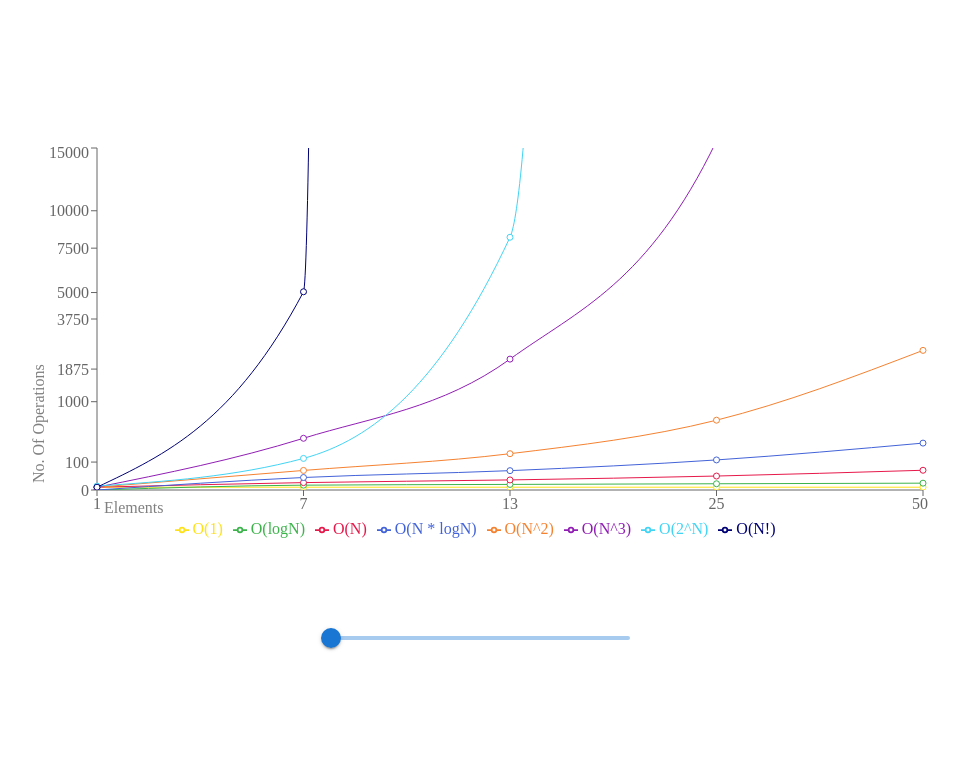
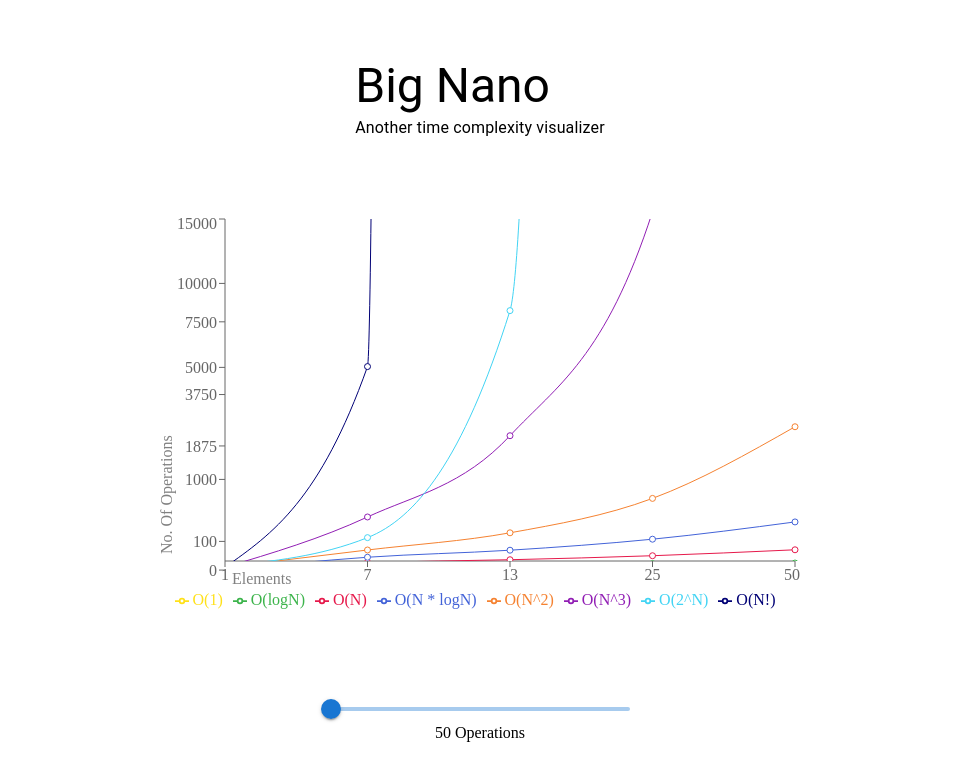
Before and after one commit to NullSploit01/time-complexity-visualizer, a React (Vite) app: page / in a window 1280 px wide. Shown: the top 780 px of the page, without its empty margins (160-1119 px from the left). Built offline with nearby package versions, Linux system fonts and the light colour scheme.

Commit message:
add components and header

```diff
--- a/src/App.tsx
+++ b/src/App.tsx
@@ -1,28 +1,26 @@
 import '~/assets/styles/index.css';
-import { Box, Slider } from '@mui/material';
+import { Box } from '@mui/material';
 import { centerBox } from '~/assets/styles/components/center-box.style';
 import Graph from '~/components/graph.component';
 import { useState } from 'react';
+import SliderInput from './components/slider.component';
+import Heading from './components/heading.component';
 
 const App = () => {
   const [_operationCount, setOperationCount] = useState<number>(50);
 
-  const handleChange = (_: Event, value: number | number[]) => {
+  const handleInputChange = (_: Event, value: number | number[]) => {
     setOperationCount(value as number);
   };
 
   return (
     <Box sx={centerBox.container}>
+      <Heading />
       <Graph operationCount={_operationCount} />
-      <Box width={300} mt={10}>
-        <Slider
-          min={10}
-          max={15000}
-          onChange={handleChange}
-          value={_operationCount}
-          valueLabelDisplay='auto'
-        />
-      </Box>
+      <SliderInput
+        operationCount={_operationCount}
+        handleInputChange={handleInputChange}
+      />
     </Box>
   );
 };
--- /dev/null
+++ b/src/assets/styles/components/header-box.style.ts
@@ -0,0 +1,13 @@
+import { SxProps } from '@mui/system';
+
+type IKey = 'container';
+
+export const headerBox: Record<IKey, SxProps> = {
+  container: {
+    display: 'flex',
+    flexDirection: 'column',
+    alignItems: 'center',
+    width: 300,
+    mt: 10,
+  },
+};
--- a/src/components/graph.component.tsx
+++ b/src/components/graph.component.tsx
@@ -10,6 +10,8 @@ import {
   Label,
 } from 'recharts';
 import {
+  MaxOperations,
+  MinOperations,
   TimeComplexities,
   TimeComplexityGraphColor,
 } from 'src/constants/time-complexity.constant';
@@ -25,7 +27,7 @@ const Graph: FC<IProps> = ({ operationCount }) => {
   const timeComplexities = getTimeComplexities(xAxisValues);
 
   return (
-    <ResponsiveContainer width='70%' height='50%'>
+    <ResponsiveContainer width='50%' height='50%'>
       <LineChart width={500} height={300} data={timeComplexities}>
         <XAxis dataKey={TimeComplexityLabels.operations}>
           <Label value='Elements' offset={7} position='insideBottomLeft' />
@@ -33,7 +35,7 @@ const Graph: FC<IProps> = ({ operationCount }) => {
         <YAxis
           scale='sqrt'
           ticks={[0, 10, 100, 1000, 1875, 3750, 5000, 7500, 10000, 15000]}
-          domain={[0, 15000]}
+          domain={[MinOperations, MaxOperations]}
           allowDataOverflow
         >
           <Label
--- /dev/null
+++ b/src/components/heading.component.tsx
@@ -0,0 +1,15 @@
+import { FC } from 'react';
+import { Box, Typography } from '@mui/material';
+
+const Heading: FC = () => {
+  return (
+    <Box sx={{ height: 100, pb: 7 }}>
+      <Typography variant='h3'>Big Nano</Typography>
+      <Typography variant='subtitle1'>
+        Another time complexity visualizer
+      </Typography>
+    </Box>
+  );
+};
+
+export default Heading;
--- /dev/null
+++ b/src/components/slider.component.tsx
@@ -0,0 +1,30 @@
+import { FC } from 'react';
+import { Box, Slider, Typography } from '@mui/material';
+import { headerBox } from '~/assets/styles/components/header-box.style';
+import {
+  MaxOperations,
+  MinOperations,
+} from 'src/constants/time-complexity.constant';
+
+type IProps = {
+  operationCount: number;
+  handleInputChange: (_: Event, value: number | number[]) => void;
+};
+
+const SliderInput: FC<IProps> = ({ operationCount, handleInputChange }) => {
+  return (
+    <Box sx={headerBox.container}>
+      <Slider
+        min={MinOperations}
+        max={MaxOperations}
+        value={operationCount}
+        onChange={handleInputChange}
+      />
+      <Box>
+        <Typography variant='inherit'>{operationCount} Operations</Typography>
+      </Box>
+    </Box>
+  );
+};
+
+export default SliderInput;
--- a/src/constants/time-complexity.constant.ts
+++ b/src/constants/time-complexity.constant.ts
@@ -21,3 +21,6 @@ export const TimeComplexities: ITimeComplexities[] = [
   'exponential',
   'factorial',
 ];
+
+export const MinOperations = 10;
+export const MaxOperations = 15000;
```
